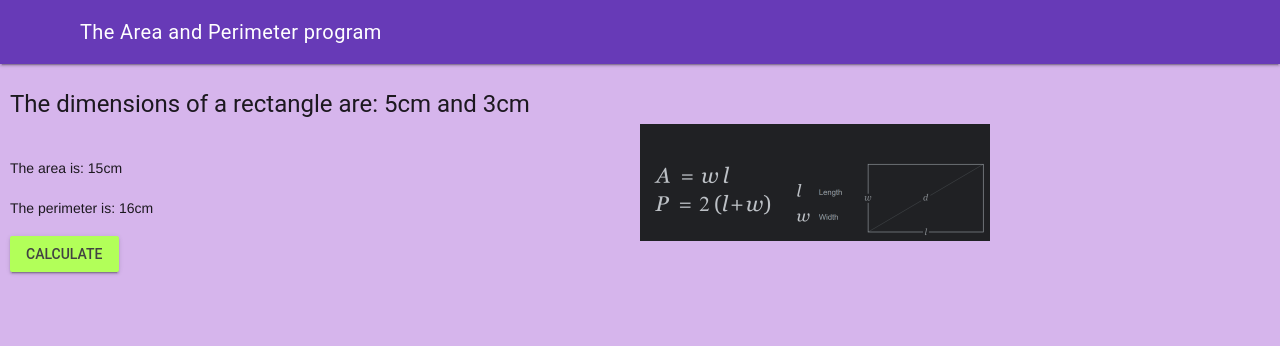
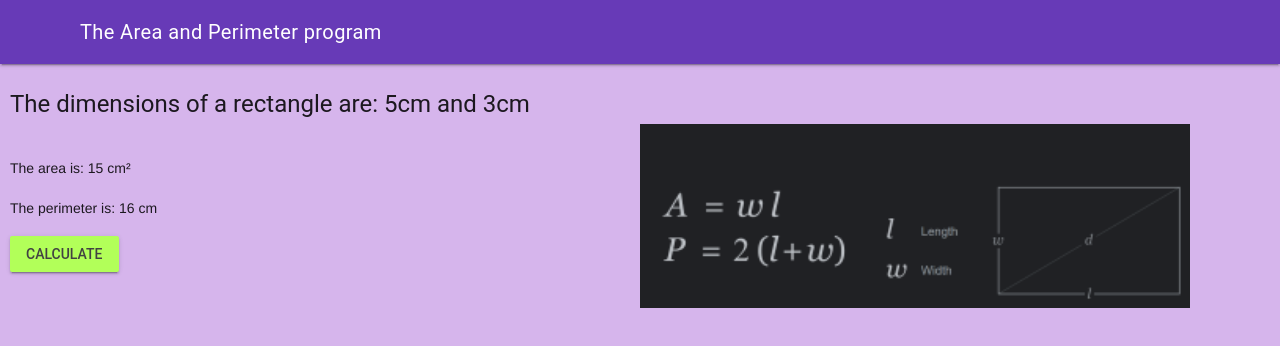
Before and after one commit to MTHS-ICD2O-1-2023/ICD2O-Unit-2-02-Julianne-Leblanc-Peltier, a plain HTML site: page index.html in a window 1280 px wide. Both pictures are taken after a click on the button "CALCULATE". Drawn offline with nearby package versions, Linux system fonts and the light colour scheme.

Commit message:
deleted variables

```diff
--- a/css/style.css
+++ b/css/style.css
@@ -27,3 +27,7 @@ body {
 p {
   font-size: large;
 }
+
+.image-of-formulas {
+  width: 550px;
+}
--- a/index.html
+++ b/index.html
@@ -40,7 +40,7 @@
         </div>
         <div class="column">
           <br><br><br>
-          <img src="./images/area_and_perimeter.png" alt="area and perimeter formulas for a rectangle: A = wl, P = 2(l + w)" />
+          <img src="./images/area_and_perimeter.png" alt="area and perimeter formulas for a rectangle" class="image-of-formulas" />
         </div>
       </div>
     </div>
--- a/js/script.js
+++ b/js/script.js
@@ -4,12 +4,7 @@
 // Created on: March 2024
 // This file contains the JS functions for index.html
 
-let length = 5
-let width = 3
-const area = length*width
-const perimeter = 2*(length+width)
-
 function myButtonClicked() {
-  document.getElementById("area-of-rectangle").innerHTML = area + "cm"
-  document.getElementById("perimeter-of-rectangle").innerHTML = perimeter + "cm"
+  document.getElementById("area-of-rectangle").innerHTML = (5 * 3) + " cm²"
+  document.getElementById("perimeter-of-rectangle").innerHTML = (2 * (5 + 3)) + " cm"
 }
```
